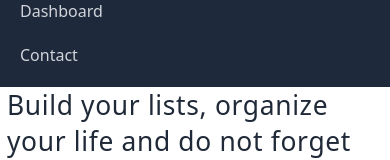
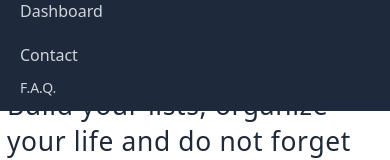
Before and after one commit to MariusZebrauskas/smart-book-next-fullstack, a Next.js app: page / in a window 390 px wide. Both pictures are taken after a click on the button "Open main menu". Shown: the part 125-285 px from the top of the page. Built offline with nearby package versions, Linux system fonts and the light colour scheme.

Commit message:
mobile faq

```diff
--- a/components/Nav.tsx
+++ b/components/Nav.tsx
@@ -256,6 +256,18 @@ const Nav = () => {
               Contact
             </a>
           </Link>
+          <Link href='/faq'>
+                  <a
+                    onClick={() => changePageMenuBackground('faq')}
+                    className={
+                      page === 'faq'
+                        ? 'bg-gray-900 text-white  px-3 py-2 rounded-md text-sm font-medium'
+                        : ' text-gray-300 px-3 py-2 rounded-md text-sm font-medium'
+                    }
+                  >
+                    F.A.Q.
+                  </a>
+                </Link>
         </div>
       </div>
     </nav>
```
